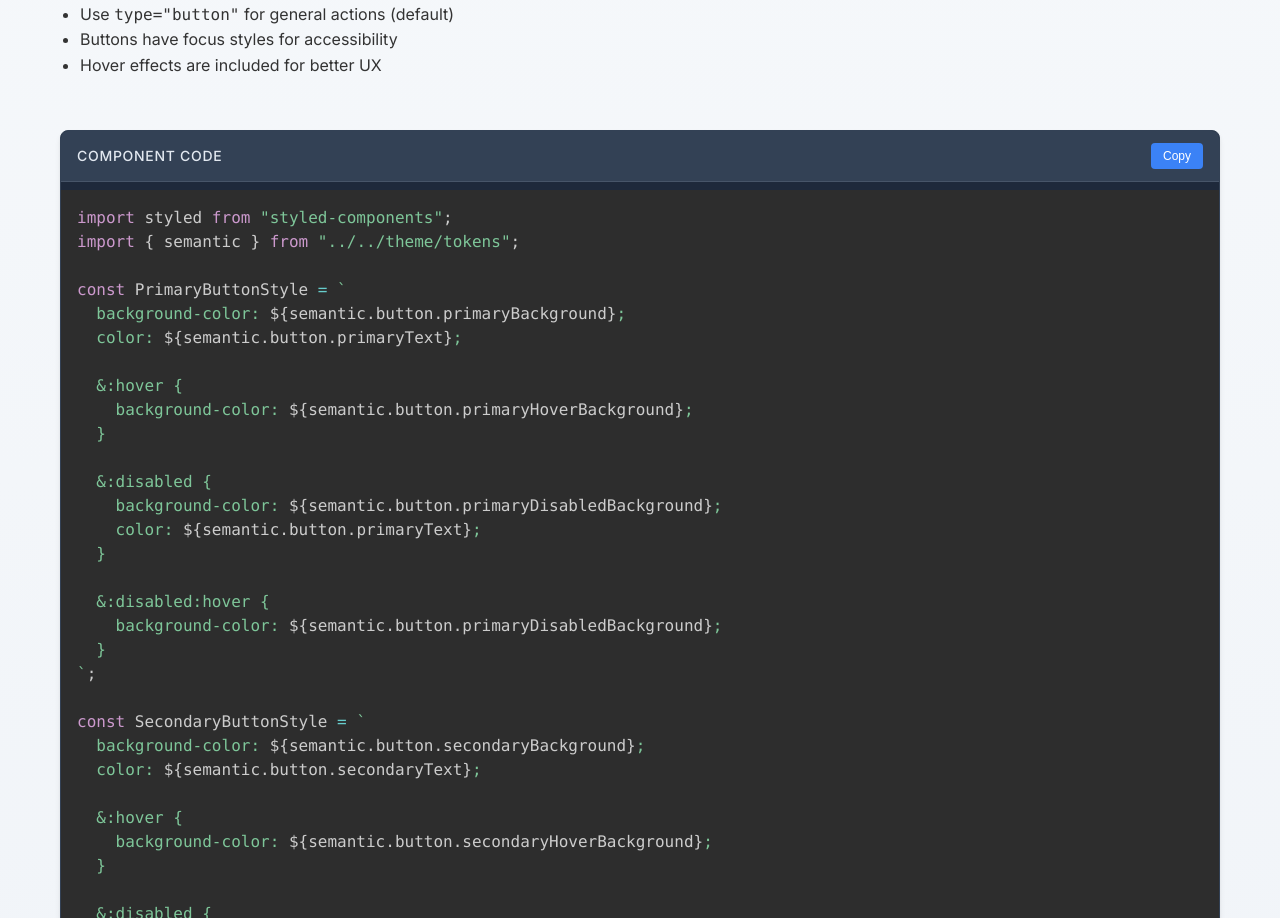
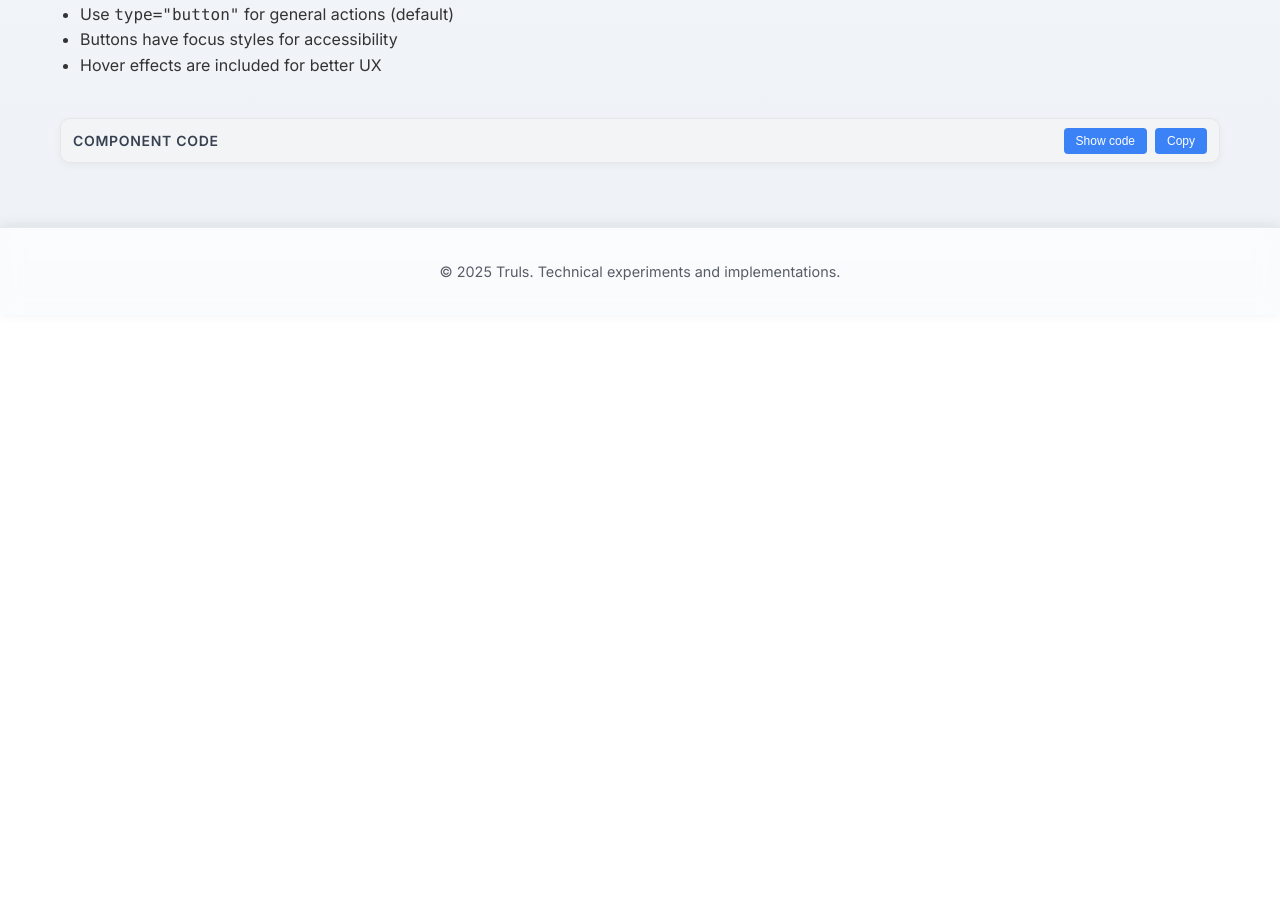
Before and after one commit to trulsbv/trulsbv.github.io, a React (Vite) app: page /components/Button in a window 1280 px wide. Shown: the part 947-1865 px from the top of the page. After the commit the page ends 1262 px from the top, so only its background shows below. Built offline with nearby package versions, Linux system fonts and the light colour scheme.

Commit message:
feat(code-viewer): compact UI, toggle visibility, and adopt CSS vars
Make code viewer collapsible by default, reduce paddings/margins, and switch global CSS to CSS variables mapped to token semantics. Align code container background to sand tone.

```diff
--- a/src/index.css
+++ b/src/index.css
@@ -10,6 +10,45 @@ html {
   scroll-behavior: smooth;
 }
 
+:root {
+  /* Base palette */
+  --white: #ffffff;
+  --black: #000000;
+  --gray-50: #f9fafb;
+  --gray-100: #f3f4f6;
+  --gray-200: #e5e7eb;
+  --gray-300: #d1d5db;
+  --gray-400: #9ca3af;
+  --gray-500: #6b7280;
+  --gray-600: #4b5563;
+  --gray-700: #374151;
+  --gray-800: #1f2937;
+  --gray-900: #111827;
+  --blue-300: #93c5fd;
+  --blue-500: #3b82f6;
+  --blue-600: #2563eb;
+  --blue-700: #1d4ed8;
+  --green-600: #059669;
+  --green-700: #047857;
+  --sand-100: #f4f2f0;
+
+  /* Semantic defaults */
+  --foreground: var(--gray-900);
+  --text-foreground: #333;
+  --muted-foreground: var(--gray-700);
+  --accent: var(--blue-500);
+  --accent-hover: var(--blue-600);
+  --accent-active: var(--blue-700);
+  --accent-foreground: var(--white);
+  --success: var(--green-600);
+  --success-hover: var(--green-700);
+  --focus-ring: rgba(59, 130, 246, 0.6);
+  --selection-bg: rgba(59, 130, 246, 0.25);
+  --code-container-bg: var(--sand-100);
+  --code-header-bg: var(--gray-100);
+  --code-border: var(--gray-200);
+}
+
 body {
   font-family: "Inter", -apple-system, BlinkMacSystemFont, "Segoe UI", "Roboto",
     "Oxygen", "Ubuntu", "Cantarell", "Fira Sans", "Droid Sans", "Helvetica Neue",
@@ -17,7 +56,7 @@ body {
   -webkit-font-smoothing: antialiased;
   -moz-osx-font-smoothing: grayscale;
   line-height: 1.6;
-  color: #333;
+  color: var(--text-foreground, #333);
 }
 
 code {
@@ -27,35 +66,34 @@ code {
 
 /* Code Display Component Styles */
 .code-display {
-  margin: 2rem 0;
-  border-radius: 8px;
+  margin: 1.25rem 0;
+  border-radius: 10px;
   overflow: hidden;
-  box-shadow: 0 4px 6px -1px rgba(0, 0, 0, 0.1),
-    0 2px 4px -1px rgba(0, 0, 0, 0.06);
-  background: #1e293b;
-  border: 1px solid #334155;
+  box-shadow: 0 2px 8px rgba(0, 0, 0, 0.05);
+  background: var(--code-container-bg, #F4F2F0);
+  border: 1px solid var(--code-border, #e5e7eb);
 }
 
 .code-header {
   display: flex;
   justify-content: space-between;
   align-items: center;
-  padding: 0.75rem 1rem;
-  background: #334155;
-  border-bottom: 1px solid #475569;
+  padding: 0.5rem 0.75rem;
+  background: var(--code-header-bg, #f3f4f6);
+  border-bottom: none;
 }
 
 .code-title {
-  color: #e2e8f0;
+  color: var(--muted-foreground, #374151);
   font-size: 0.875rem;
-  font-weight: 500;
+  font-weight: 600;
   text-transform: uppercase;
   letter-spacing: 0.05em;
 }
 
 .copy-button {
-  background: #3b82f6;
-  color: white;
+  background: var(--accent, #3b82f6);
+  color: var(--accent-foreground, white);
   border: none;
   padding: 0.375rem 0.75rem;
   border-radius: 4px;
@@ -66,33 +104,35 @@ code {
 }
 
 .copy-button:hover {
-  background: #2563eb;
+  background: var(--accent-hover, #2563eb);
 }
 
 .copy-button:active {
-  background: #1d4ed8;
+  background: var(--accent-active, #1d4ed8);
 }
 
 .copy-button.copied {
-  background: #059669;
+  background: var(--success, #059669);
 }
 
 .copy-button.copied:hover {
-  background: #047857;
+  background: var(--success-hover, #047857);
 }
 
 .code-content {
   margin: 0;
-  padding: 1rem;
-  background: #1e293b;
-  color: #e2e8f0;
+  padding: 0.75rem 1rem 1rem;
+  background: var(--code-container-bg, #F4F2F0);
+  color: var(--foreground, #111827);
   font-family: source-code-pro, Menlo, Monaco, Consolas, "Courier New",
     monospace;
-  font-size: 0.875rem;
-  line-height: 1.5;
+  font-size: 0.85rem;
+  line-height: 1.55;
   overflow-x: auto;
   white-space: pre-wrap;
   word-break: break-word;
+  box-shadow: inset 0 1px 0 var(--code-border, #e5e7eb);
+  border-top: 1px solid var(--code-border, #e5e7eb);
 }
 
 /* Override Prism.js theme to match our design */
@@ -103,7 +143,7 @@ code {
 
 /* Ensure Prism.js doesn't override our background */
 .code-content pre[class*="language-"] {
-  background: #1e293b;
+  background: var(--code-container-bg, #F4F2F0);
   margin: 0;
   padding: 0;
 }
@@ -117,13 +157,13 @@ code {
 
 /* Selection styles */
 ::selection {
-  background: rgba(255, 255, 255, 0.3);
-  color: white;
+  background: var(--selection-bg, rgba(59, 130, 246, 0.25));
+  color: var(--foreground, #111827);
 }
 
 /* Focus styles for accessibility */
 *:focus {
-  outline: 2px solid rgba(255, 255, 255, 0.5);
+  outline: 2px solid var(--focus-ring, rgba(59, 130, 246, 0.6));
   outline-offset: 2px;
 }
 
--- a/src/pages/components/detail/ComponentDetailPageView.tsx
+++ b/src/pages/components/detail/ComponentDetailPageView.tsx
@@ -1,7 +1,8 @@
 import { useState, useEffect } from "react";
 import Prism from "prismjs";
 import "prismjs/components/prism-typescript";
-import "prismjs/themes/prism-tomorrow.css";
+import "prismjs/themes/prism.css";
+import { semantic } from "../../../theme/tokens";
 
 export type ComponentDetailPageViewProps = {
   name: string;
@@ -20,6 +21,7 @@ const CodeDisplay = ({
   };
 }) => {
   const [copied, setCopied] = useState(false);
+  const [open, setOpen] = useState(false);
 
   useEffect(() => {
     Prism.highlightAll();
@@ -32,20 +34,33 @@ const CodeDisplay = ({
   };
 
   return (
-    <div className="code-display">
+    <div className="code-display" style={{ background: semantic.code.containerBackground, border: `1px solid ${semantic.code.border}` }}>
       <div className="code-header">
         <span className="code-title">Component Code</span>
+        <div>
+          <button
+            className="copy-button"
+            onClick={() => setOpen((v) => !v)}
+            aria-expanded={open}
+            aria-controls="component-code-content"
+          >
+            {open ? "Hide code" : "Show code"}
+          </button>
           <button
             className={`copy-button ${copied ? "copied" : ""}`}
             onClick={handleCopy}
             aria-label="Copy code to clipboard"
+            style={{ marginLeft: 8 }}
           >
             {copied ? "Copied!" : "Copy"}
           </button>
         </div>
-      <pre className="code-content">
+      </div>
+      {open && (
+        <pre id="component-code-content" className="code-content" style={{ background: semantic.code.containerBackground, color: semantic.code.text }}>
           <code className="language-typescript">{code.content}</code>
         </pre>
+      )}
     </div>
   );
 };
```
Lines whose indentation alone changed are shown as unchanged.
